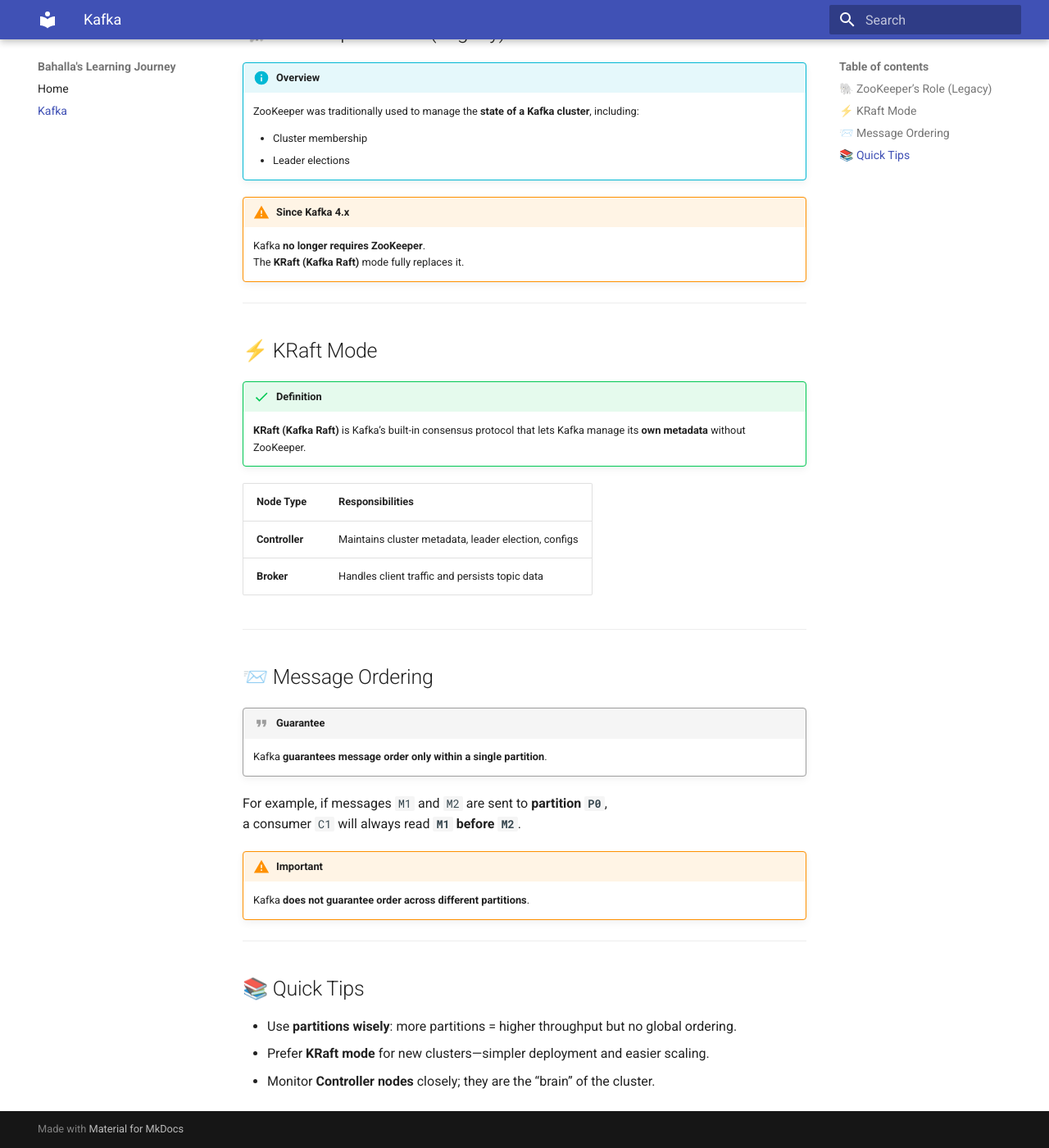
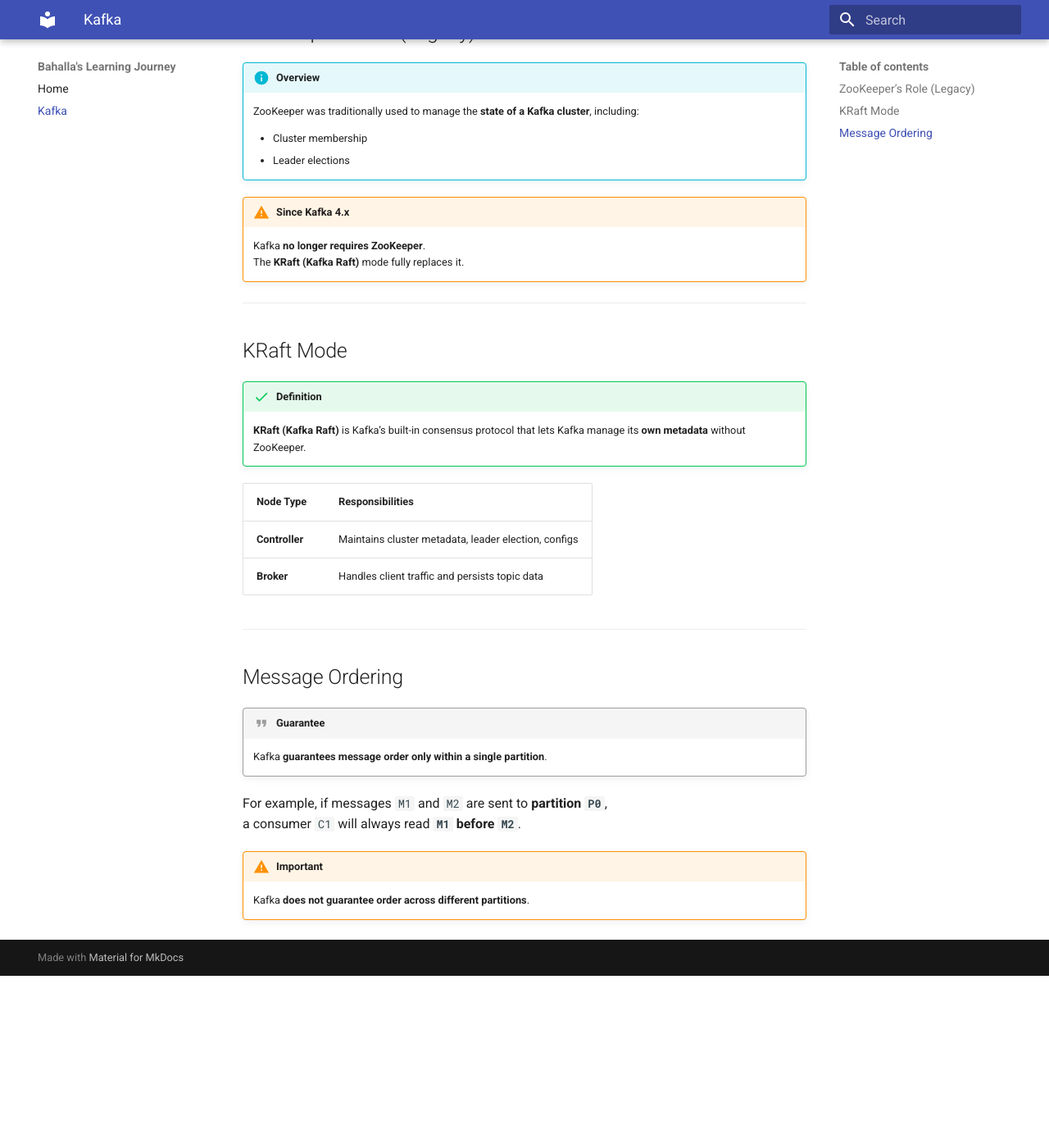
Before and after one commit to BAHALLA/learning-documentation, an MkDocs documentation site: the page built from docs/kafka.md, in a window 1280 px wide and 1400 px high, scrolled down 276 px. Shown: the whole window at 82% size. Built offline with MkDocs 1.6.1 and Material for MkDocs 9.7.7, drawn with Linux system fonts in a browser that asks for light colours; after the commit the page ends 1466 px from its top, so only the background shows below that.

Commit message:
less emojis

```diff
--- a/docs/kafka.md
+++ b/docs/kafka.md
@@ -4,7 +4,7 @@
 
 ---
 
-## 🐘 ZooKeeper’s Role (Legacy)
+## ZooKeeper’s Role (Legacy)
 
 !!! info "Overview"
     ZooKeeper was traditionally used to manage the **state of a Kafka cluster**, including:
@@ -18,7 +18,7 @@
 
 ---
 
-## ⚡ KRaft Mode
+## KRaft Mode
 
 !!! success "Definition"
     **KRaft (Kafka Raft)** is Kafka’s built-in consensus protocol that lets Kafka manage its **own metadata** without ZooKeeper.
@@ -30,7 +30,7 @@
 
 ---
 
-## 📨 Message Ordering
+## Message Ordering
 
 !!! quote "Guarantee"
     Kafka **guarantees message order only within a single partition**.
@@ -40,11 +40,3 @@ a consumer `C1` will always read **`M1` before `M2`**.
 
 !!! warning "Important"
     Kafka **does not guarantee order across different partitions**.
-
----
-
-## 📚 Quick Tips
-
-* Use **partitions wisely**: more partitions = higher throughput but no global ordering.
-* Prefer **KRaft mode** for new clusters—simpler deployment and easier scaling.
-* Monitor **Controller nodes** closely; they are the “brain” of the cluster.
```
